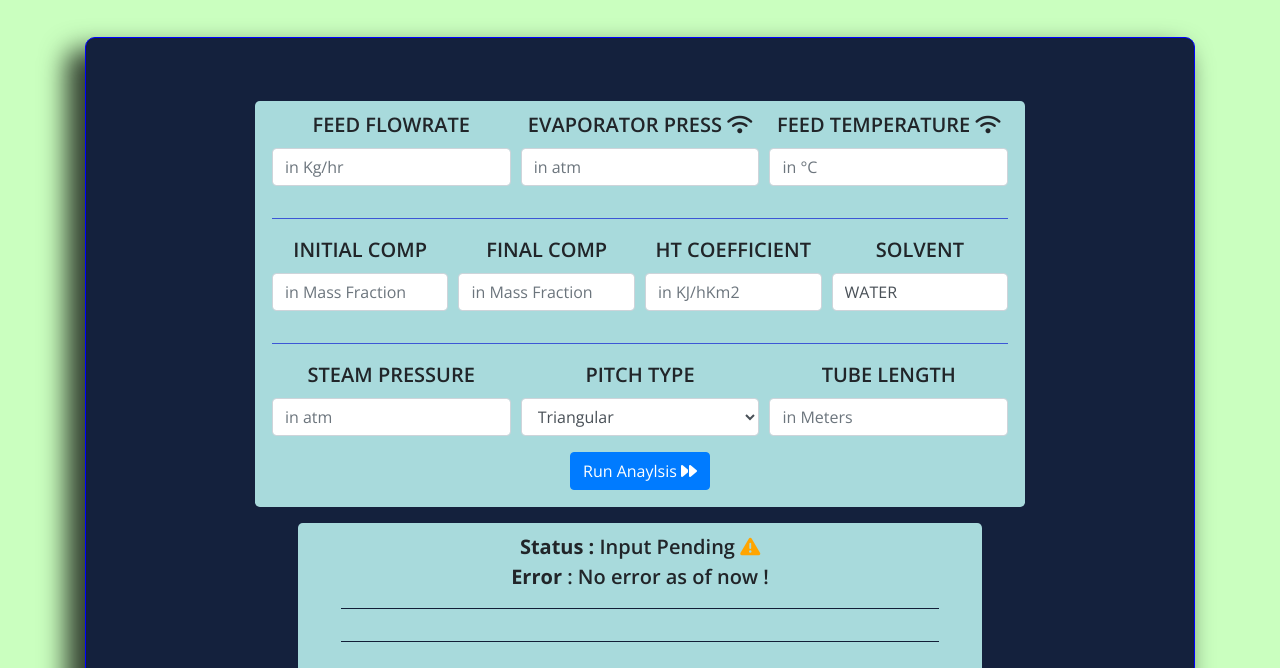
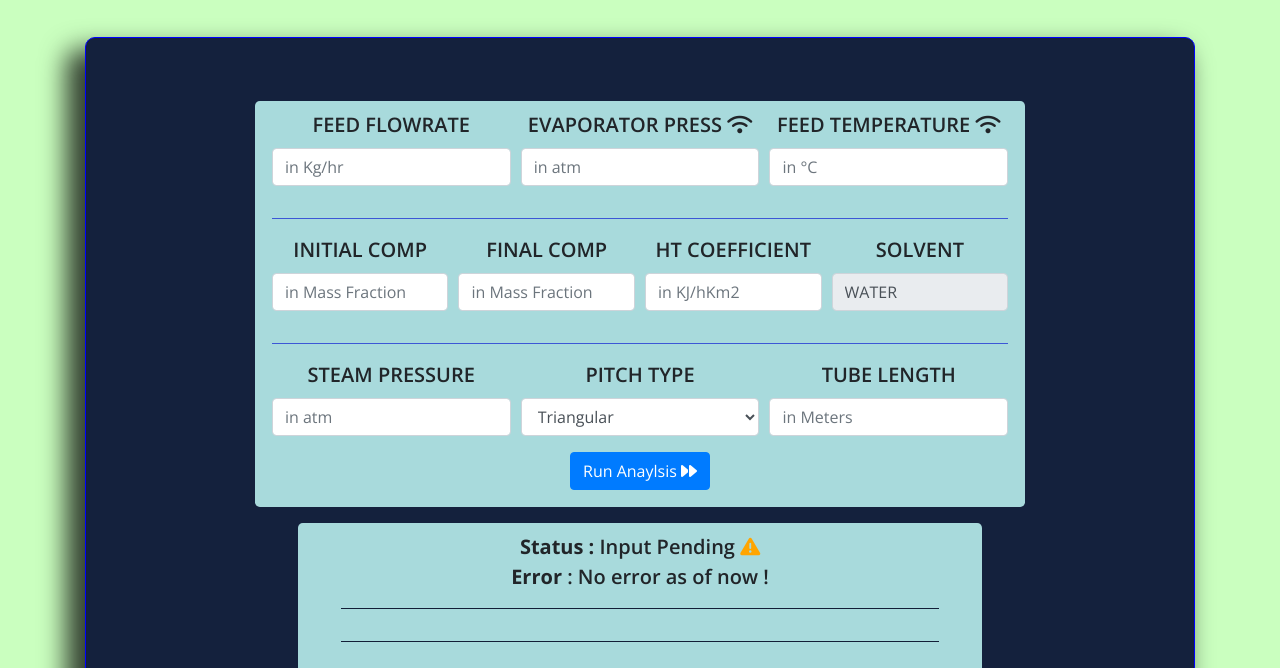
Before and after one commit to vaibhav196606/FYP, a plain HTML site: page evt_new.html in a window 1280 px wide. Shown: the part 132-800 px from the top of the page. Drawn offline with nearby package versions, Linux system fonts and the light colour scheme; a script that the page names is missing.

Commit message:
Update evt_new.html

```diff
--- a/evt_new.html
+++ b/evt_new.html
@@ -60,7 +60,7 @@
 			    <div class="col-md-3 form-group">
                                 <label for="rm">Solvent </label>
                                 <input type="text" class="form-control" id="rm"
-                                    name="rm" value="WATER" disable>
+                                    name="rm" value="WATER" readonly>
                             </div>
                         </div>
                         <hr style="background-color: #4361ee;">
```
